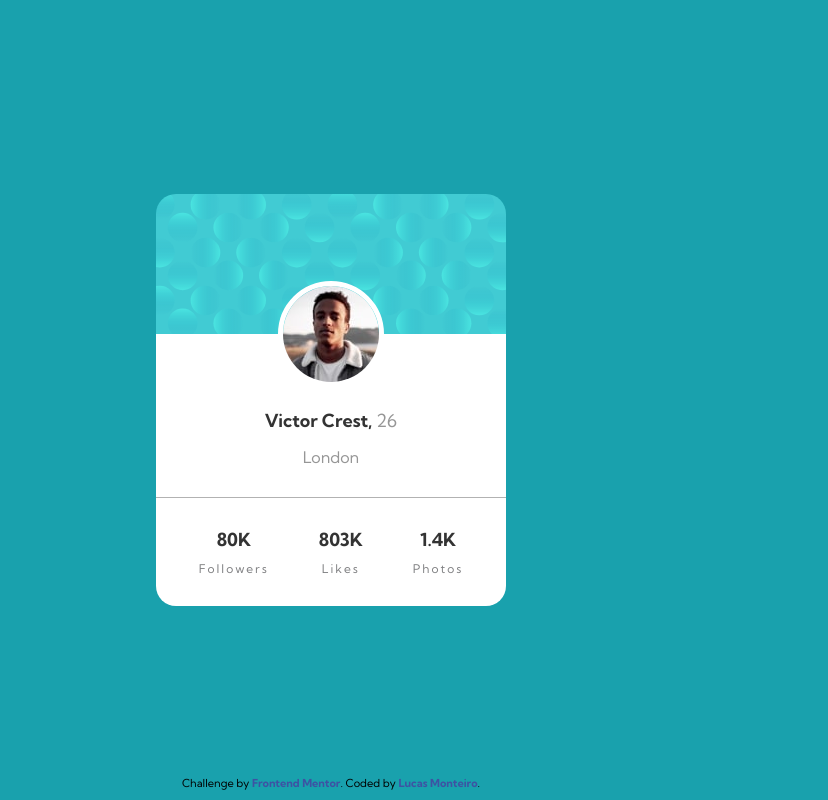
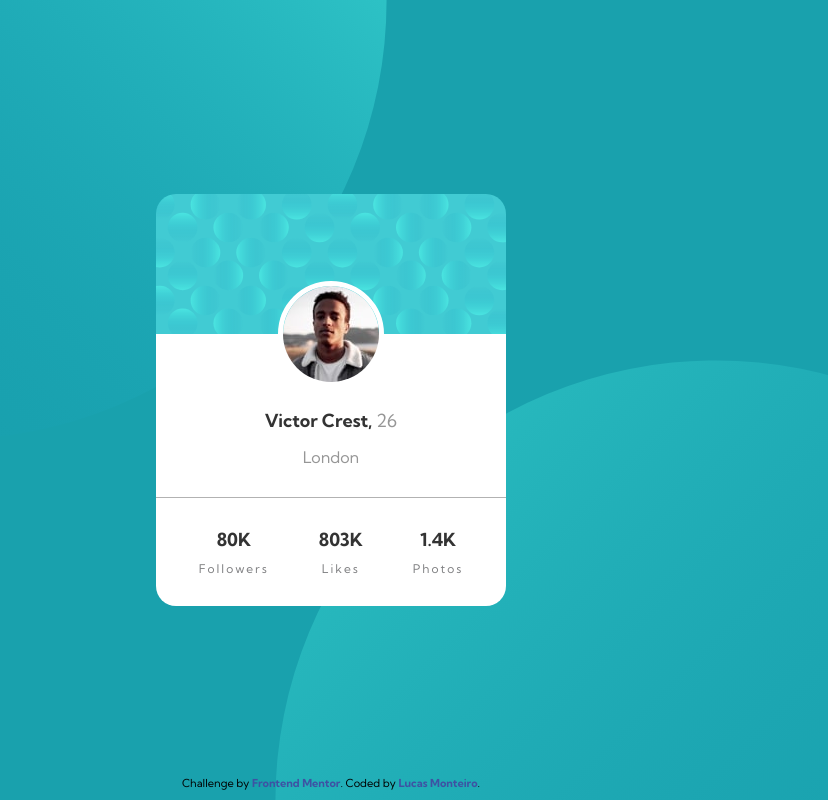
Before and after one commit to lucas-moont/profile-card-component, a plain HTML site: page index.html in a window 1280 px wide. Shown: the whole page, without its empty margins (309-1137 px from the left). Drawn offline with Linux system fonts and the light colour scheme.

Commit message:
Background fixed.

```diff
--- a/assets/style.css
+++ b/assets/style.css
@@ -14,6 +14,31 @@ main{
     display: flex;
     align-items: center;
     justify-content: center;
+    position: relative;
+    overflow: hidden;
+}
+
+main::before, main::after{
+    content: "";
+    width: 110%;
+    height: 110%;
+    z-index: -1;
+    position: absolute;
+    background-size: contain;
+    background-repeat: no-repeat;
+    background-position: center;
+}
+
+main::before{
+    background-image: url(/images/bg-pattern-top.svg);
+    top: -55%;
+    left: -35%;
+}
+
+main::after{
+    background-image: url(/images/bg-pattern-bottom.svg);
+    bottom: -55%;
+    right: -35%;
 }
 
 .card{
```
